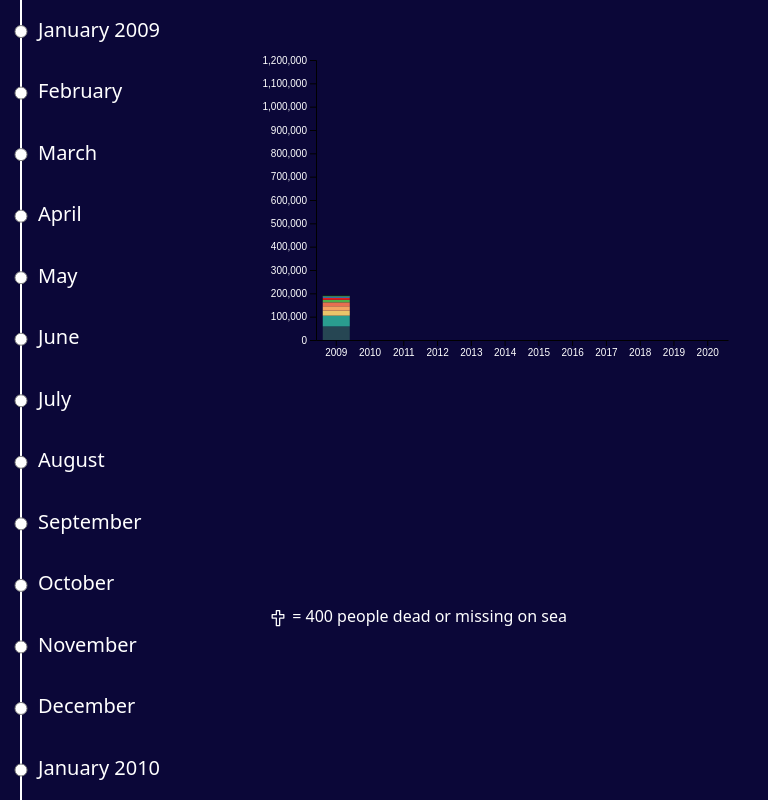
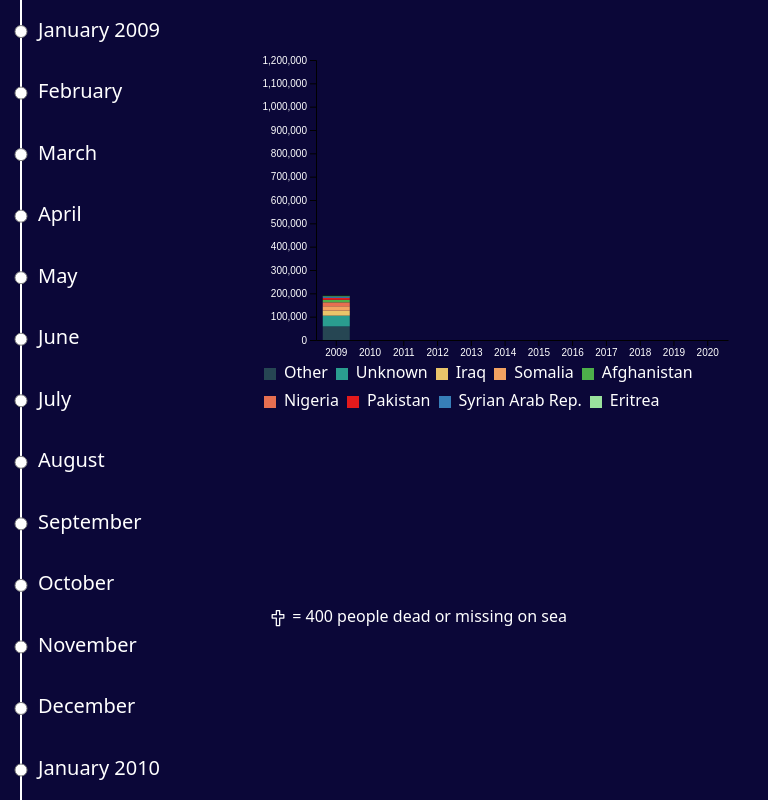
Before and after one commit to LucasVeeger/InfoVis, a plain HTML site: page index.html in a window 1280 px wide. Shown: the whole page, without its empty margins (0-768 px from the left). Drawn offline with nearby package versions, Linux system fonts and the light colour scheme; no server answers.

Commit message:
Update index.html

```diff
--- a/index.html
+++ b/index.html
@@ -92,7 +92,20 @@
     </div>
     <div id="countriesChartHolder" class="top-10 h-2/5 w-2/5 ml-64 fixed z-10">
         <svg id="countriesChart"></svg>
+        <div class="flex text-white flex-row flex-wrap">
+            <div class="flex"> <div class="w-3 h-3 m-2" style="background-color: #264653;"></div><div class=""> Other </div> </div>
+            <div class="flex"> <div class="w-3 h-3 m-2" style="background-color: #2A9D8F;"></div><div class=""> Unknown </div> </div>
+            <div class="flex"> <div class="w-3 h-3 m-2" style="background-color: #E9C46A;"></div><div class=""> Iraq </div> </div>
+            <div class="flex"> <div class="w-3 h-3 m-2" style="background-color: #F4A261;"></div><div class=""> Somalia </div> </div>
+            <div class="flex"> <div class="w-3 h-3 m-2" style="background-color: #4daf4a;"></div><div class=""> Afghanistan </div> </div>
+            <div class="flex"> <div class="w-3 h-3 m-2" style="background-color: #E76F51;"></div><div class=""> Nigeria </div> </div>
+            <div class="flex"> <div class="w-3 h-3 m-2" style="background-color: #e41a1c;"></div><div class=""> Pakistan </div> </div>
+            <div class="flex"> <div class="w-3 h-3 m-2" style="background-color: #377eb8;"></div><div class=""> Syrian Arab Rep. </div> </div>
+            <div class="flex"> <div class="w-3 h-3 m-2" style="background-color: #9AE19D;"></div><div class=""> Eritrea</div> </div>
+
+        </div>
     </div>
+
 
     <div id="mapHolder" class="h-full w-4/5 absolute right-0 z-0">
         <svg id="main"></svg>
@@ -652,16 +665,16 @@
             var increasedMonth = Math.round(event.deltaY / 80);
 
             //update Year slider
+            if(increasedMonth !=0) {
             updateYearSlider(increasedMonth);
             updateCountriesPerYear(increasedMonth);
             updateDeathsperYear(increasedMonth)
+            }
         }
 
 
         /******** RENDER MAP ****/
-        // assign frame
-        let width = 2000,
-            height = 1000
+
 
 
         var yearSliderParent = document.getElementById("mapHolder");
```
